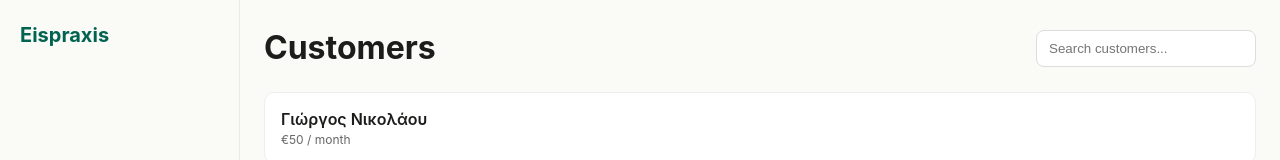
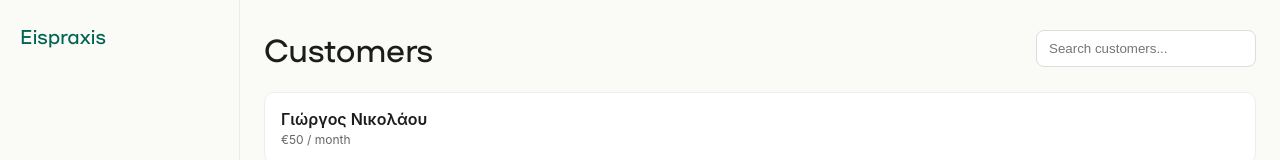
Before and after one commit to enjoythedivision/eispraxis, a React (Vite) app: page / in a window 1280 px wide. Shown: the top 160 px of the page. Built offline with nearby package versions, Linux system fonts and the light colour scheme.

Commit message:
Self-hosted fonts

```diff
--- a/src/index.scss
+++ b/src/index.scss
@@ -1,6 +1,17 @@
 /* =========================
    DESIGN SYSTEM
    ========================= */
+
+@font-face {
+  font-family: "MyFont";
+  src: url("./assets/fonts/NAMU-Pro.woff2") format("woff2");
+  font-weight: normal;
+  font-style: normal;
+}
+
+h1, h2, h3, h4, h5, h6 {
+  font-family: "MyFont", sans-serif;
+}
 
 /* Colors */
 :root {
```
Also changed, not shown: src/assets/fonts/NAMU-Pro.woff (added), src/assets/fonts/NAMU-Pro.woff2 (added).
